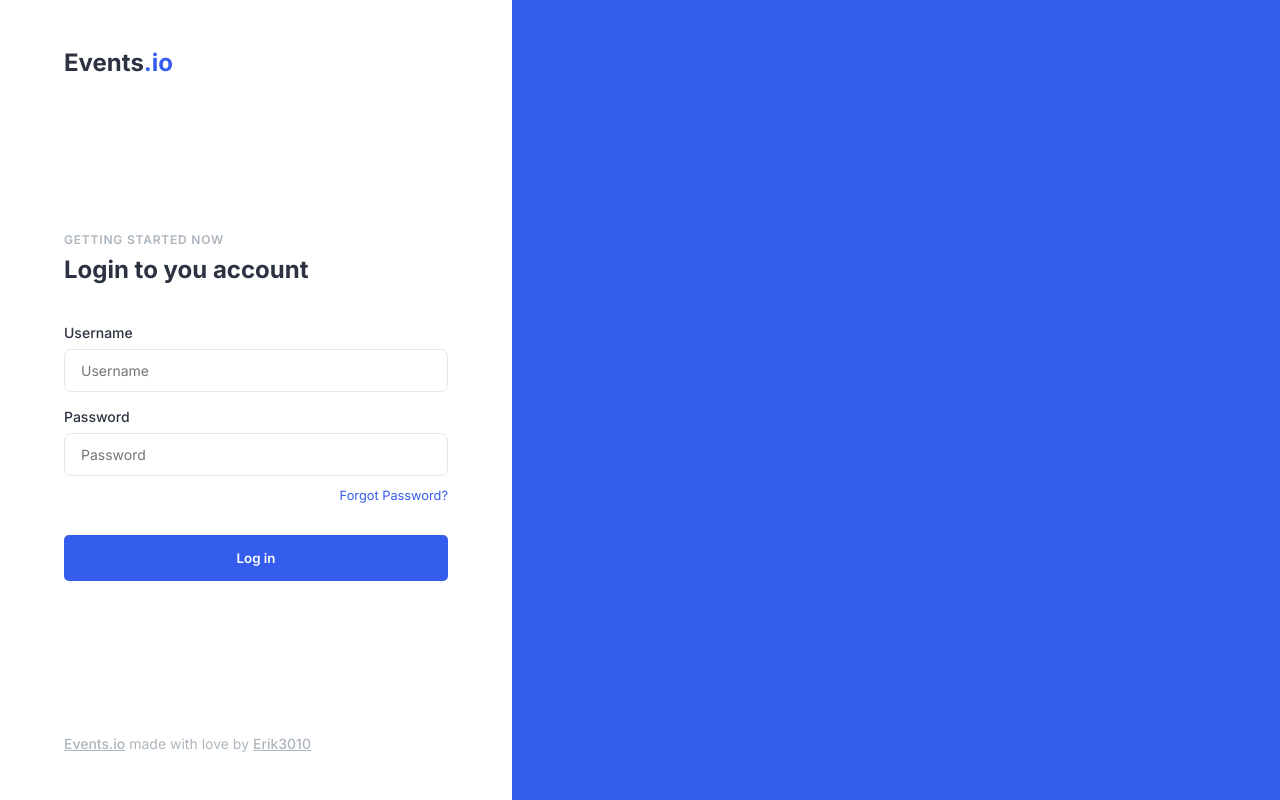
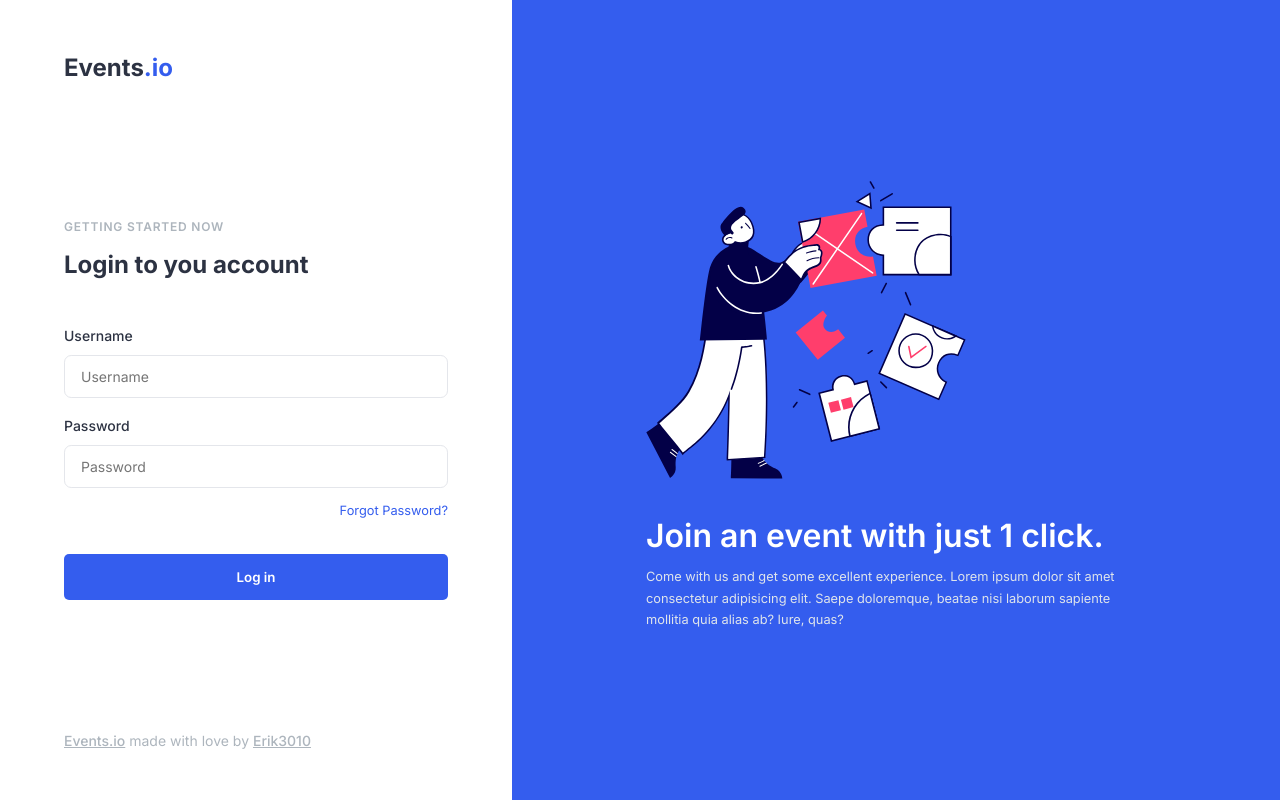
Before and after one commit to Erik3010/events.io, a React (Create React App) app: page /login in a window 1280 px wide. Built offline with nearby package versions, Linux system fonts and the light colour scheme.

Commit message:
decorate sidebar

```diff
--- a/src/pages/Login/Login.js
+++ b/src/pages/Login/Login.js
@@ -4,6 +4,9 @@ import LoginHeader from "components/Login/LoginHeader/LoginHeader";
 import LoginFormHeader from "components/Login/LoginFormHeader/LoginFormHeader";
 import LoginForm from "components/Login/LoginForm/LoginForm";
 import LoginFooter from "components/Login/LoginFooter/LoginFooter";
+
+import { ReactComponent as Banner } from "assets/banner.svg";
+import { ReactComponent as Pattern } from "assets/pattern.svg";
 
 function Login() {
   return (
@@ -16,7 +19,22 @@ function Login() {
         </div>
         <LoginFooter />
       </div>
-      <div className={styles["login-sidebar"]}></div>
+      <div className={styles["login-sidebar"]}>
+        <div className={styles["login-sidebar-overlay"]}>
+          {/* <Pattern width={800} height={800} viewBox="0 0 1100 1100" /> */}
+        </div>
+        <div className={styles["login-sidebar-wrapper"]}>
+          <Banner width={320} height={320} />
+          <div className={styles["login-sidebar-text"]}>
+            <h1>Join an event with just 1 click.</h1>
+            <p>
+              Come with us and get some excellent experience. Lorem ipsum dolor
+              sit amet consectetur adipisicing elit. Saepe doloremque, beatae
+              nisi laborum sapiente mollitia quia alias ab? Iure, quas?
+            </p>
+          </div>
+        </div>
+      </div>
     </main>
   );
 }
--- a/src/pages/Login/Login.module.scss
+++ b/src/pages/Login/Login.module.scss
@@ -12,5 +12,39 @@
   }
   .login-sidebar {
     background: $primary;
+    position: relative;
+    flex-direction: column;
+    display: flex;
+    justify-content: center;
+    align-items: center;
+    padding: 3rem 8rem;
+    &-overlay {
+      position: absolute;
+      top: 0;
+      left: 0;
+      right: 0;
+      bottom: 0;
+      overflow: hidden;
+      > * {
+        opacity: 0.05;
+        fill: none;
+      }
+    }
+    &-wrapper {
+      z-index: 99;
+    }
+    &-text {
+      width: 500px;
+      margin-top: 0.75rem;
+      h1 {
+        font-weight: 600;
+        margin-bottom: 0.25rem;
+        color: $white;
+      }
+      p {
+        color: $placeholder;
+        font-size: 0.8rem;
+      }
+    }
   }
 }
--- a/src/scss/_variables.scss
+++ b/src/scss/_variables.scss
@@ -4,7 +4,7 @@ $primaryDark: #284ed6;
 $secondary: #345dee;
 $dark: #18214d;
 $gray: #adb5bd;
-$placeholder: #eff2f6;
+$placeholder: #dee4eb;
 $white: #ffffff;
 $text: #2c3242;
 
--- a/src/scss/global.scss
+++ b/src/scss/global.scss
@@ -23,6 +23,7 @@ html,
 body,
 #root {
   height: 100%;
+  line-height: 1.65;
 }
 
 a {
```
Also changed, not shown: src/assets/banner.svg (added), src/assets/pattern.svg (added).
